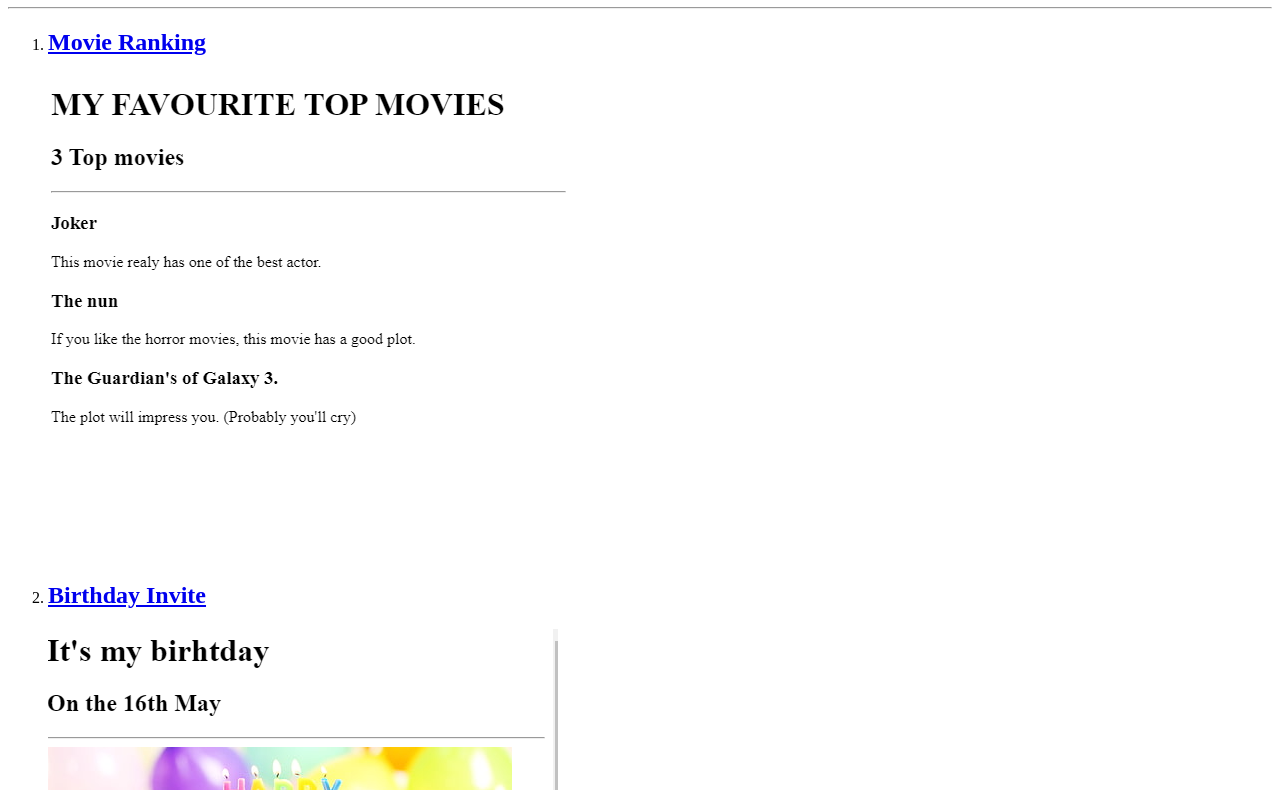
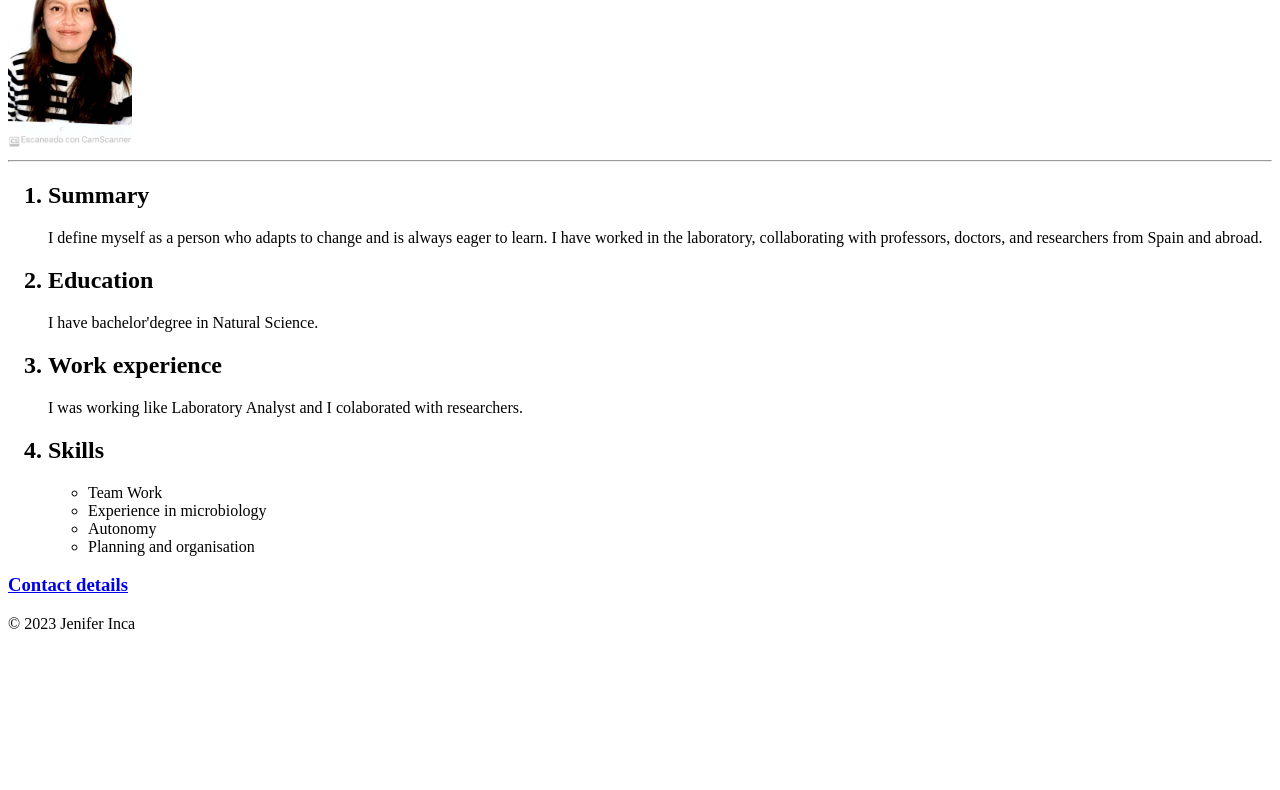
Before and after one commit to Danielabio/Daniela-portfolio, a plain HTML site: page index.html in a window 1280 px wide. Shown: the part 73-863 px from the top of the page. After the commit the page ends 800 px from the top, so only its background shows below. Drawn offline with Linux system fonts and the light colour scheme.

Commit message:
Add files via upload

```diff
--- a/index.html
+++ b/index.html
@@ -1,35 +1,38 @@
-<!-- TODO 1: Create the HTML Boilerplate -->
 <!DOCTYPE html>
-<html lang="es">
+<html lang="en">
 <head>
     <meta charset="UTF=8">
-    <title> DANIELA'S PORTFOLIO</title>
+    <h1><title>My resume</title></h1>
 </head>
 <body>
-    <h1>MY PROYECTS</h1>
+<img src="./FOTODANIELA.jpg"  height="200"/>
 <hr/>
+
 <ol>
-    <li><a href="./public/movie-ranking.html"><h2>Movie Ranking</h2></a></list>
-    <img src="./assets/images/Movieranking.png" alt="screenshotsofmyrakinfilm"/>
-    <li><a href="./public/birthday-invite.html"><h2>Birthday Invite</h2></a></li>
-    <img src="./assets/images/Birthdaydani.png"/200 alt="screenshots of mybirthdayinvite"/>
+    <h2><li>Summary</li></h2>
+    <p> I define myself as a person who adapts to
+        change and is always eager to learn. I have worked in the laboratory,
+        collaborating with professors, doctors, and researchers from Spain and
+        abroad.</p>
+
+    <h2><li>Education</li></h2>
+    <p>I have bachelor'degree in Natural Science.</p>
+
+    <h2><li>Work experience</li></h2>
+    <p> I was working like Laboratory Analyst and I colaborated with researchers. </p>
+
+    <h2><li>Skills</li></h2>
+<ul>
+     <li>Team Work</li>
+     <li>Experience in microbiology</li>
+     <li>Autonomy</li>
+     <li>Planning and organisation</li>
+</ul>
 </ol>
-<hr/>
-    <a href="./public/contact.html"><h3>Contact me</h3></a>
+<h3><a href="../4.3 HTML Porfolio Project/public/contact.html">Contact details</a></h3>
+
 </body>
-
+<footer>
+    <p> &copy; 2023 Jenifer Inca </p>
+</footer>
 </html>
-
-<!-- TODO 2: Add Your previous projects' HTML into the public folder -->
-
-<!-- TODO 3: Take screenshots of your project previews and add the images to the images folder -->
-
-<!-- TODO 4: Add titles/subtitles etc. -->
-
-<!-- TODO 5: Add a link to the project pages -->
-
-<!-- TODO 6: Add images to show the project previews
-HINT for TODO 6: You can use the height attribute set to 200 to make the image smaller:
-https://developer.mozilla.org/en-US/docs/Web/HTML/Element/img#attr-height -->
-
-<!-- TODO 7: Add the Contact Me and About Me page links -->
```
Also changed, not shown: FOTODANIELA.jpg (added).
